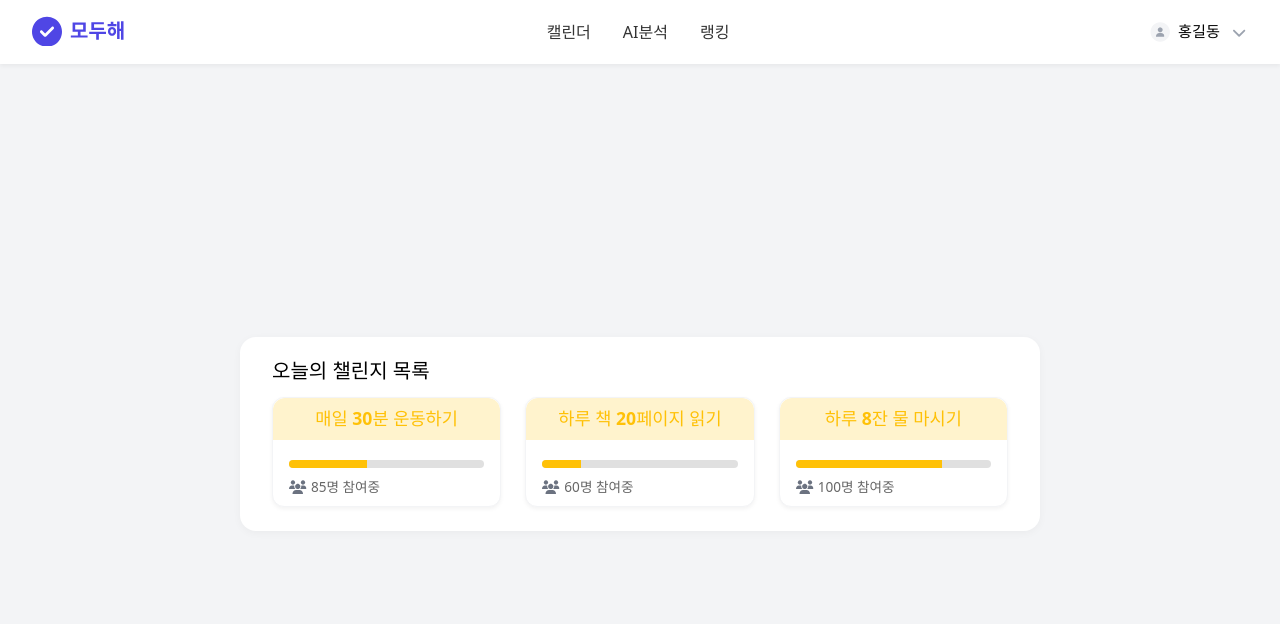
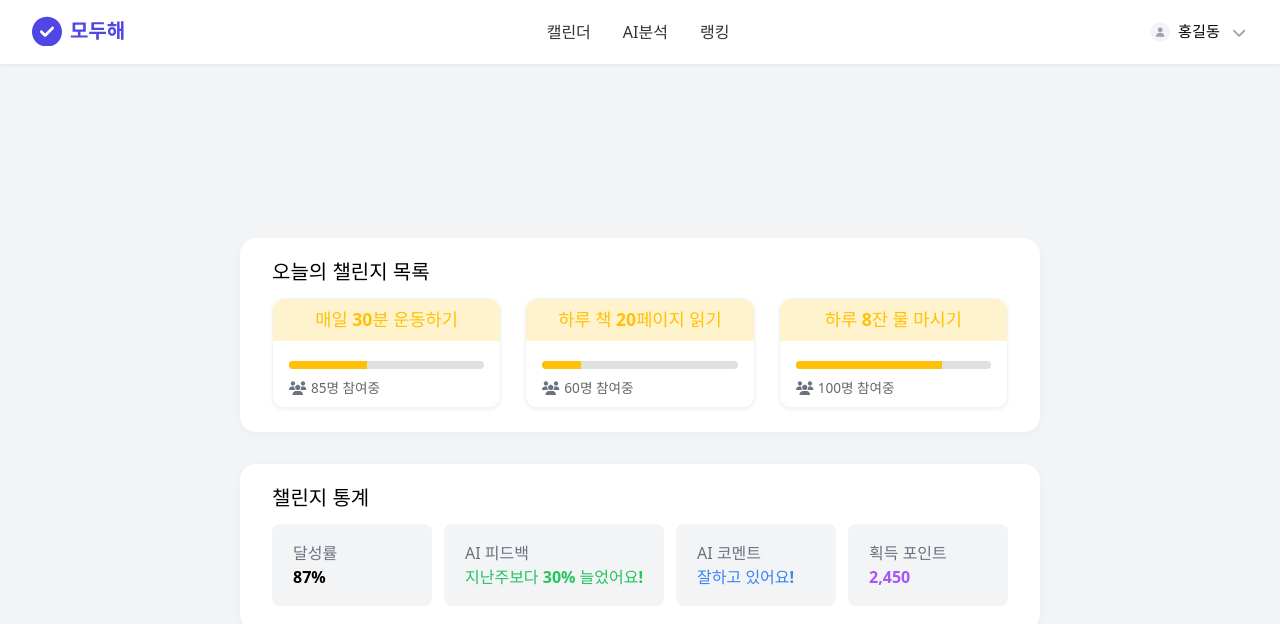
Before and after one commit to Modohe/frontend, a React (Vite) app in the folder my-project/: page /aiAnalysis in a window 1280 px wide. Shown: the top 624 px of the page. Built offline with nearby package versions, Linux system fonts and the light colour scheme.

Commit message:
챌린지 통계 ai분석 부분 완성

```diff
--- a/my-project/src/pages/AiAnalysis/index.jsx
+++ b/my-project/src/pages/AiAnalysis/index.jsx
@@ -40,6 +40,16 @@ export default function AiAnalysis() {
           ))}
         </GridContainer>
       </ChallengeWrapper>
+
+      <S.ChallengeStatistics>
+        <SectionTitle>챌린지 통계</SectionTitle>
+        <div style={{ display: "flex", gap: "12px" }}>
+          <S.AiAnalysisInfoBox $color="#000000"><p>달성률</p><b>87%</b></S.AiAnalysisInfoBox>
+          <S.AiAnalysisInfoBox $color="#22C55E"><p>AI 피드백</p><b>지난주보다 30% 늘었어요!</b></S.AiAnalysisInfoBox>
+          <S.AiAnalysisInfoBox $color="#3B82F6"><p>AI 코멘트</p><b>잘하고 있어요!</b></S.AiAnalysisInfoBox>
+          <S.AiAnalysisInfoBox $color="#A855F7"><p>획득 포인트</p><b>2,450</b></S.AiAnalysisInfoBox>
+        </div>
+      </S.ChallengeStatistics>
     </S.AiAnalysisPageContainer>
   )
 }
--- a/my-project/src/pages/AiAnalysis/styles.js
+++ b/my-project/src/pages/AiAnalysis/styles.js
@@ -5,3 +5,31 @@ export const AiAnalysisPageContainer = styled.div`
   flex-direction: column;
   width: 100vh;
 `;
+
+export const ChallengeStatistics = styled.div`
+  width: 100%;
+  background-color: #ffffff;
+  border-radius: 16px;
+  padding: 24px 32px;
+  margin-bottom: 32px;
+  box-shadow: 0 2px 8px rgba(0, 0, 0, 0.04);
+`;
+
+export const AiAnalysisInfoBox = styled.div`
+  width: 100%;
+  height: auto;
+  border-radius: 8px;
+  padding: 21px;
+  background-color: #f3f4f6;
+
+  & > p {
+    color: #6b7280;
+    margin-bottom: 8px;
+  }
+  & > b {
+    font-size: 1rem;
+    font-weight: bold;
+    white-space: nowrap;
+    color: ${(props) => props.$color || "inherit"};
+  }
+`;
```
